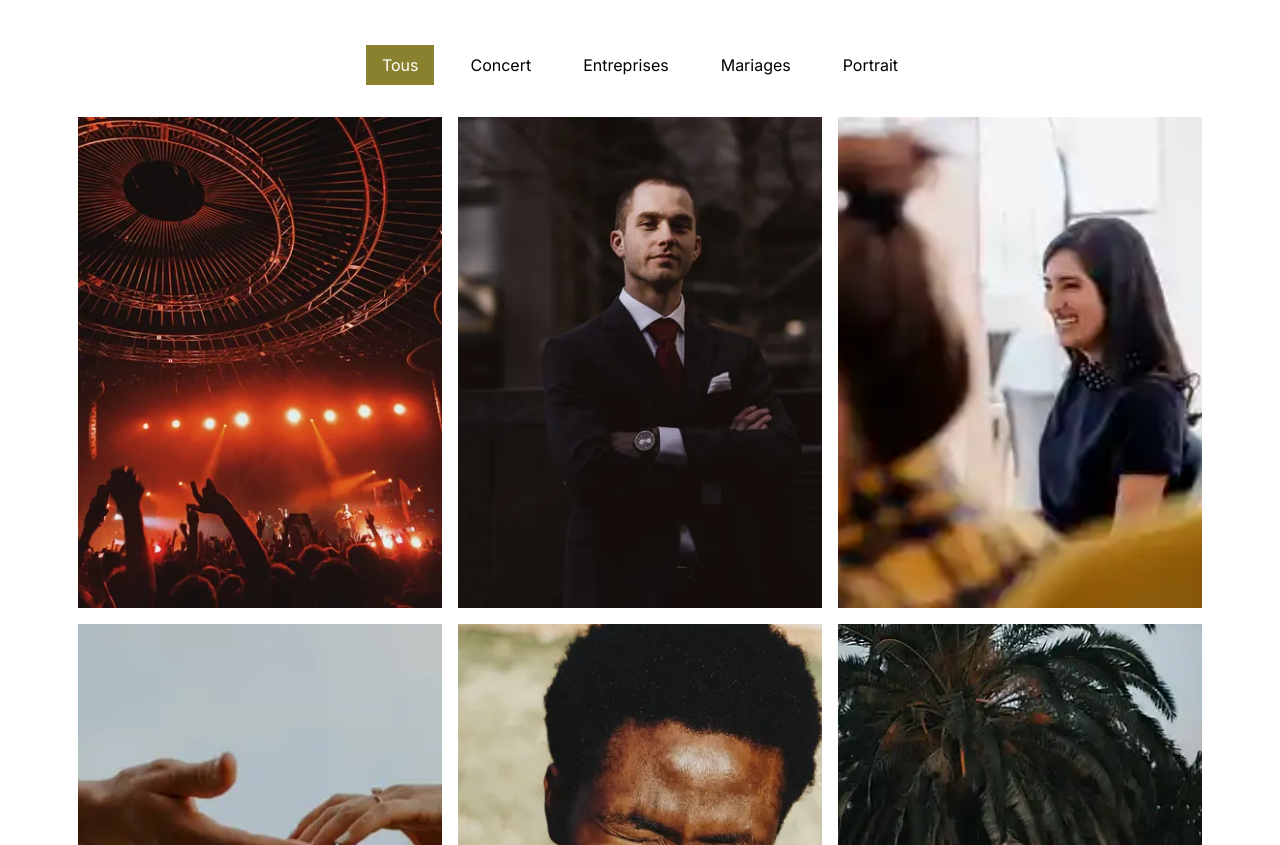
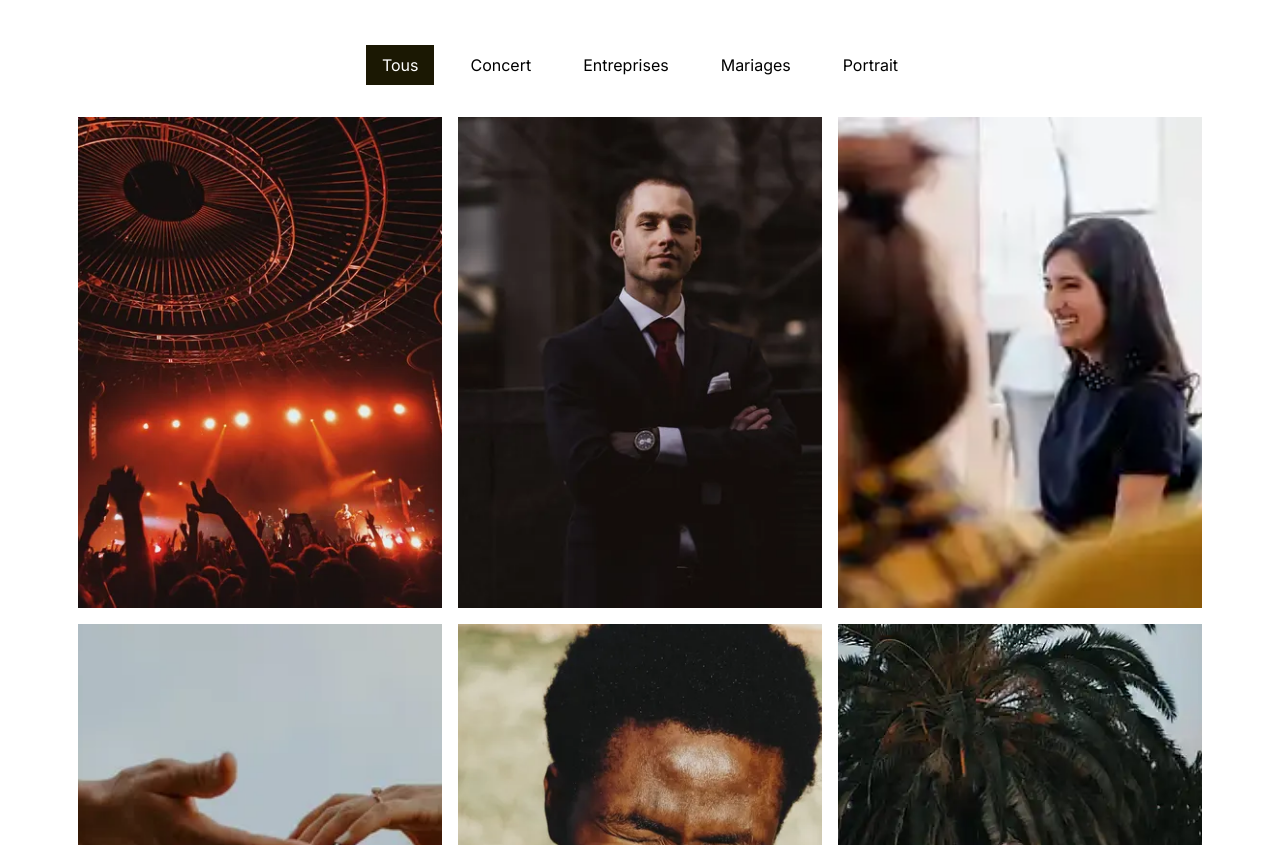
Before and after one commit to Douglasdu87/Nina-Carducci, a plain HTML site: page index.html in a window 1280 px wide. Shown: the part 1559-2404 px from the top of the page. Drawn offline with nearby package versions, Linux system fonts and the light colour scheme.

Commit message:
modification du contraste wave

```diff
--- a/assets/style.css
+++ b/assets/style.css
@@ -107,7 +107,7 @@ header .name {
 }
 .nav-pills .nav-link.active, .nav-pills .show > .nav-link {
 	color: #fff;
-	background-color: #8a812e;
+	background-color: #1b1803;
 	border-radius:0 ;
 }
 .nav-pills .nav-link {
```
